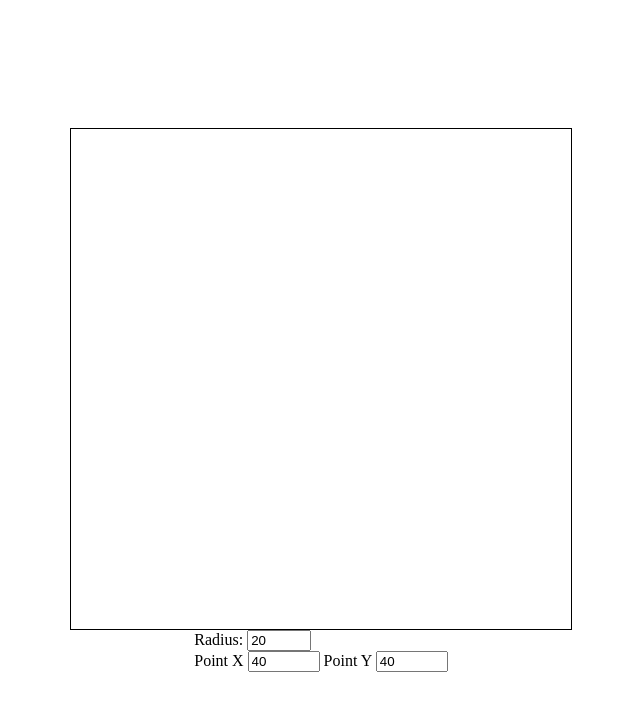
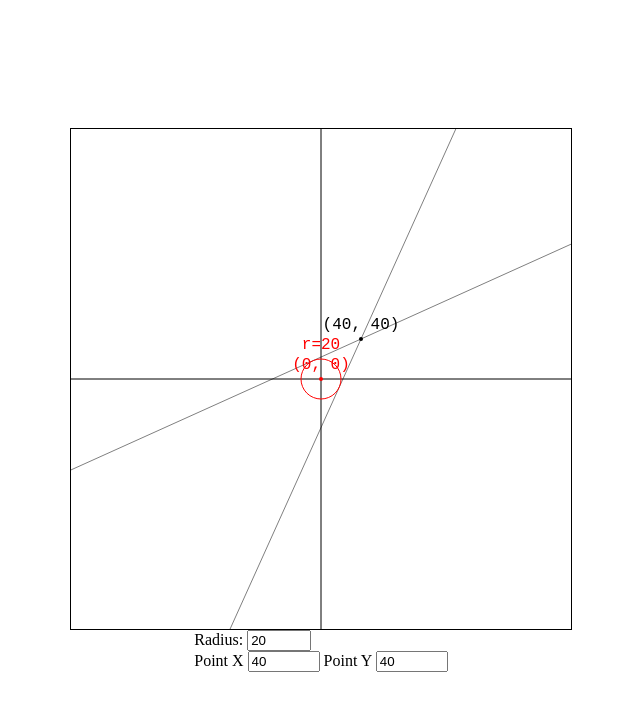
Before and after one commit to ohbeomho/math_fun, a plain HTML site: page 원의-접선/index.html in a window 1280 px wide. Shown: the whole page, without its empty margins (319-959 px from the left). Drawn offline with Linux system fonts and the light colour scheme.

Commit message:
type=module

```diff
--- a/원의-접선/index.html
+++ b/원의-접선/index.html
@@ -34,6 +34,6 @@
 			<input type="number" id="Py" min="-250" max="250" value="40" />
 		</div>
 
-		<script src="index.js"></script>
+		<script src="index.js" type="module"></script>
 	</body>
 </html>
```
Also changed, not shown: 직선의-교점/index.html (+1 -1 lines).
